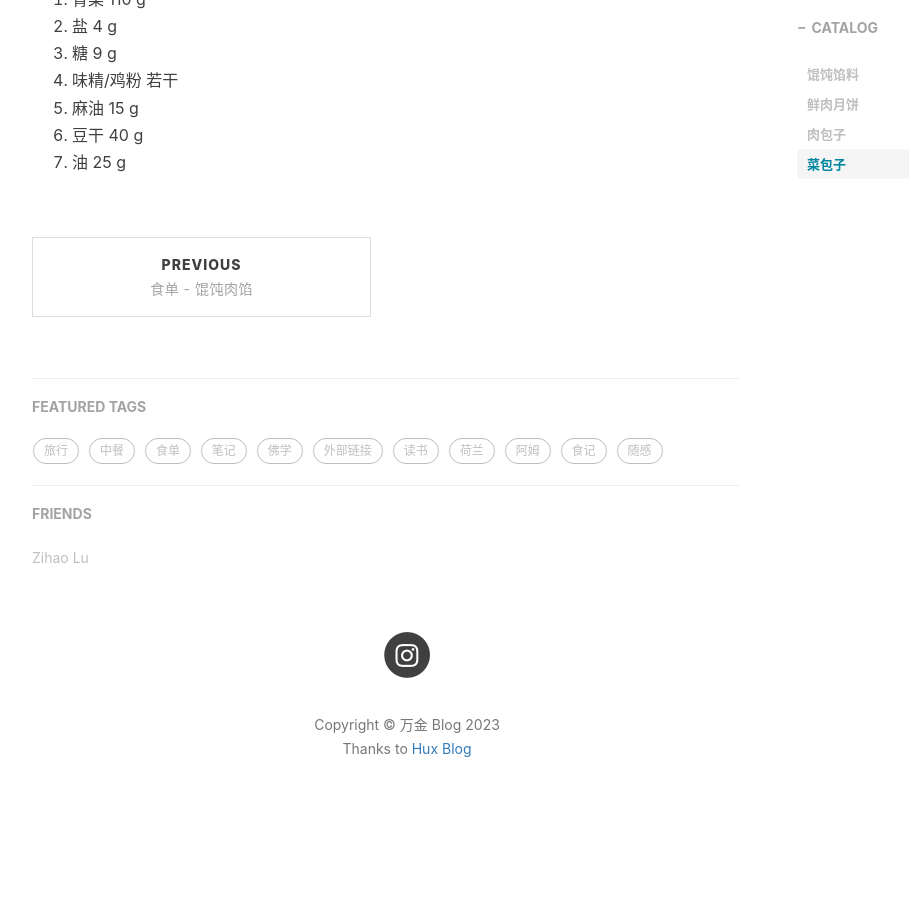
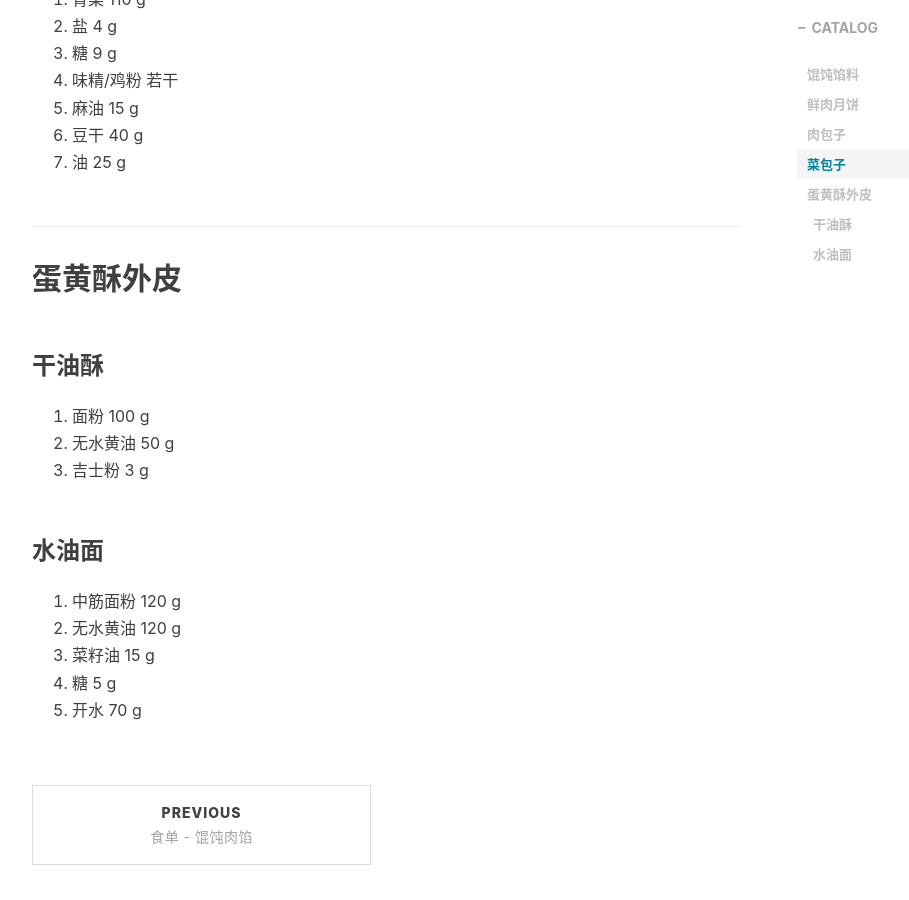
Before and after one commit to dutchflu/dutchflu.github.io, a Jekyll site: the page built from _posts/2023-02-07-常用馅料.md, in a window 1280 px wide and 900 px high, scrolled down 1501 px. Shown: the whole window, without its empty margins (233-1142 px from the left). Built offline with Jekyll 4.4.1, drawn with Linux system fonts in a browser that asks for light colours; nearby versions of some CDN libraries; comment, search, counter and statistics services are not loaded; before the commit the page ends 2354 px from its top, so only the background shows below that.

Commit message:
常用馅料

```diff
--- a/_posts/2023-02-07-常用馅料.md
+++ b/_posts/2023-02-07-常用馅料.md
@@ -51,3 +51,19 @@
 5. 麻油 15 g
 6. 豆干 40 g
 7. 油 25 g
+
+## 蛋黄酥外皮
+
+### 干油酥
+
+1. 面粉 100 g
+2. 无水黄油 50 g
+3. 吉士粉 3 g
+
+### 水油面
+
+1. 中筋面粉 120 g
+2. 无水黄油 120 g
+3. 菜籽油 15 g
+4. 糖 5 g
+5. 开水 70 g
```
